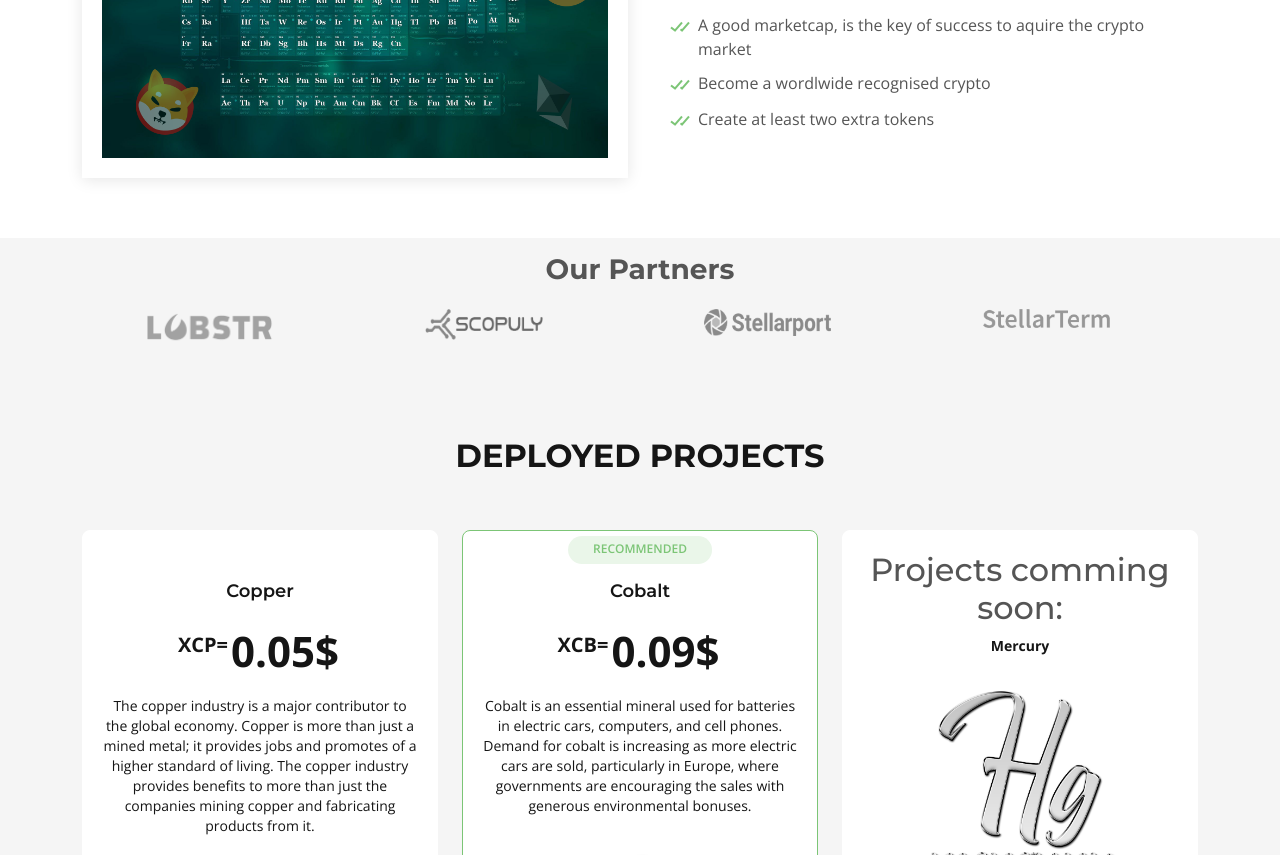
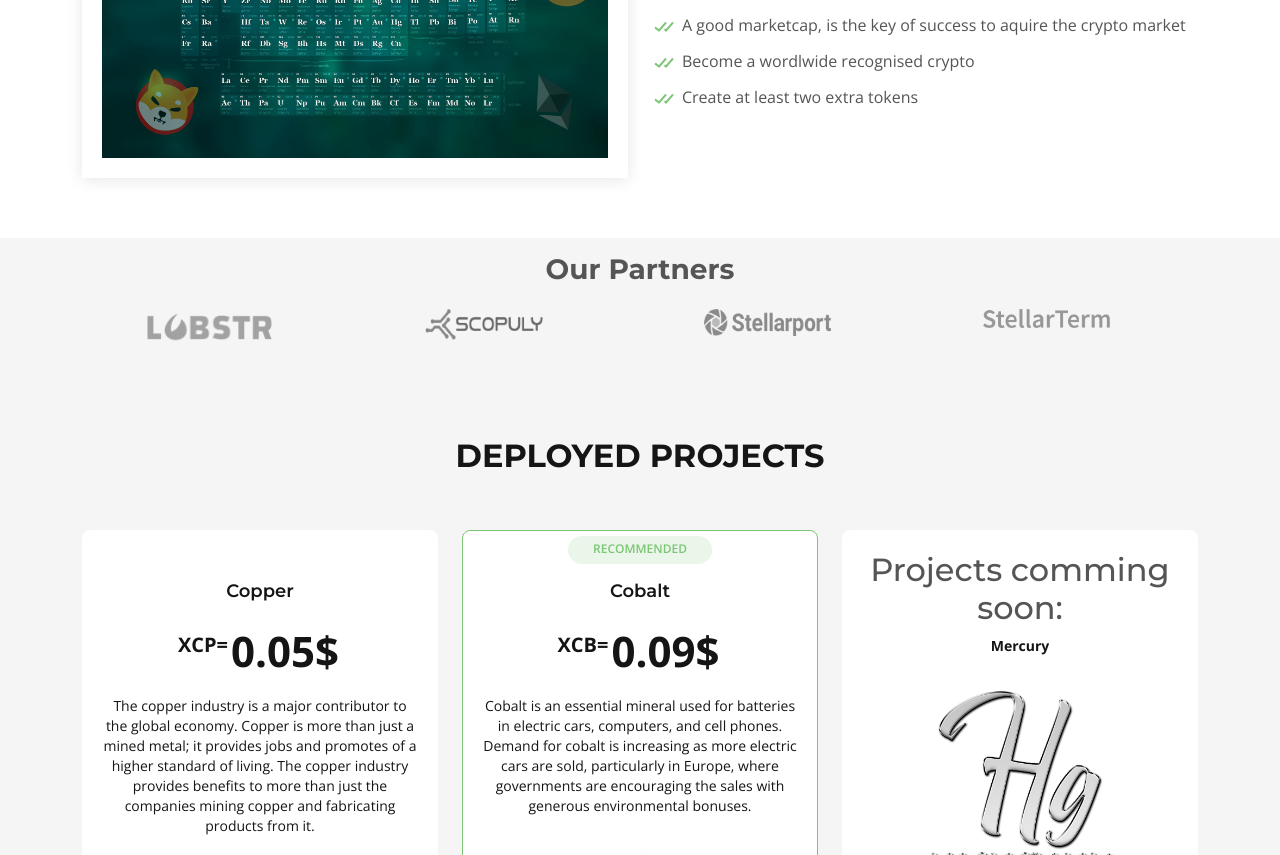
Before and after one commit to gigajoule1/GIGAJ, a plain HTML site: page index.html in a window 1280 px wide. Shown: the part 1222-2077 px from the top of the page. Drawn offline with nearby package versions, Linux system fonts and the light colour scheme.

Commit message:
Update index.html

```diff
--- a/index.html
+++ b/index.html
@@ -9,7 +9,7 @@
   <title>ChemiTokens</title>
   <meta content="" name="description">
   <meta content="" name="keywords">
-   <link rel="stylesheet" href="https://stackpath.bootstrapcdn.com/bootstrap/4.3.1/css/bootstrap.min.css" integrity="sha384-ggOyR0iXCbMQv3Xipma34MD+dH/1fQ784/j6cY/iJTQUOhcWr7x9JvoRxT2MZw1T" crossorigin="anonymous">
+
   <!-- Favicons -->
   <link href="assets/img/favicon.png" rel="icon">
   <link href="assets/img/apple-touch-icon.png" rel="apple-touch-icon">
```
